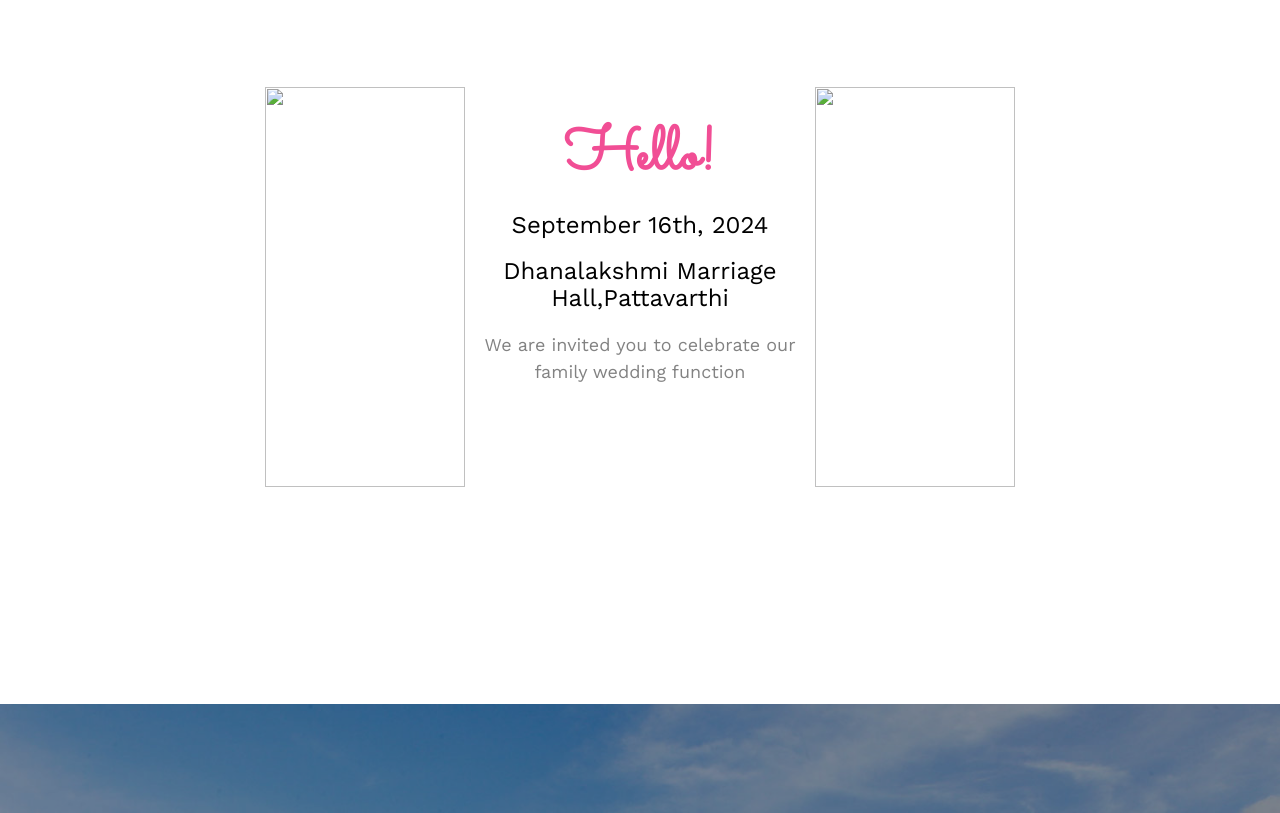
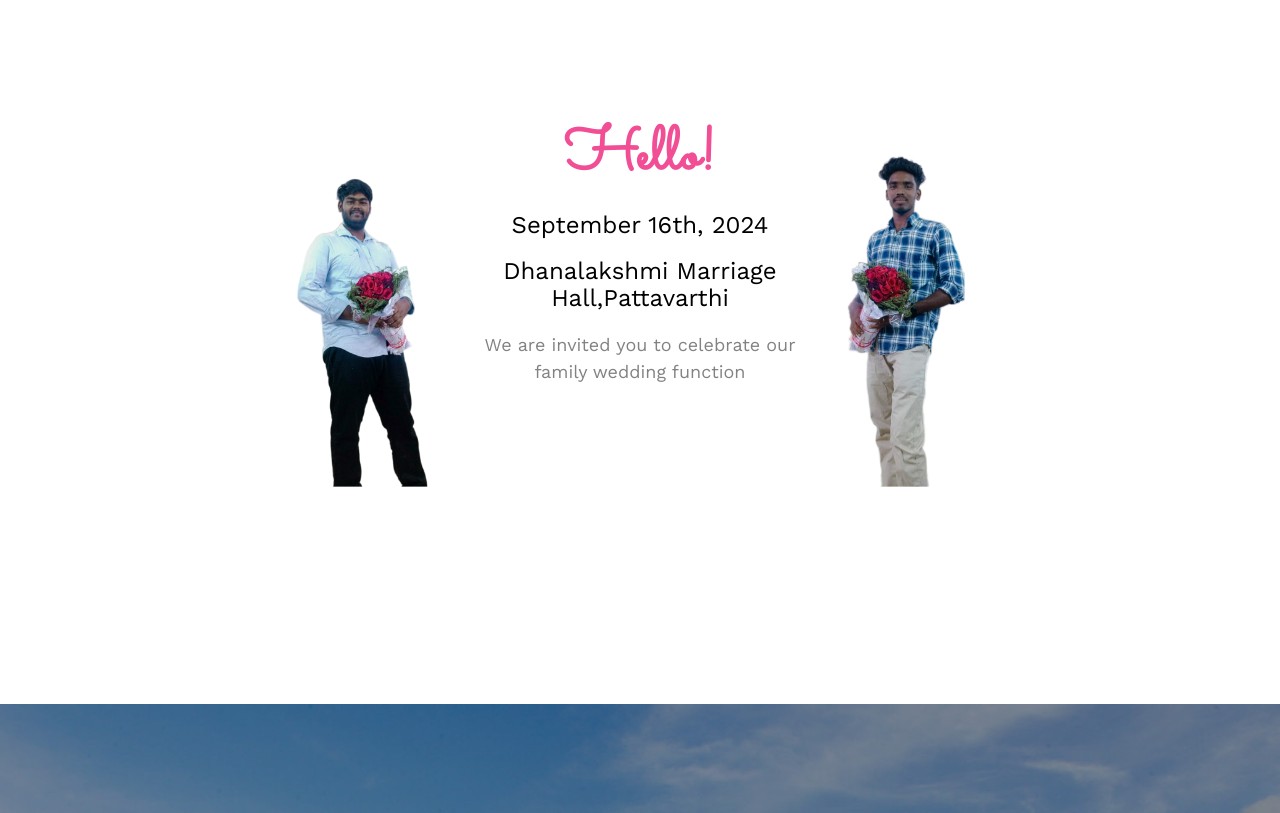
Before and after one commit to Guru868/Wedding-Invitation, a plain HTML site: page index.html in a window 1280 px wide. Shown: the part 900-1713 px from the top of the page. Drawn offline with nearby package versions, Linux system fonts and the light colour scheme; the site is published under a folder, as on GitHub Pages, so addresses that start at the root find nothing; files whose address does not match are found by name.

Commit message:
path change
update

```diff
--- a/index.html
+++ b/index.html
@@ -66,8 +66,8 @@
 		<div class="container">
 			<div class="row">
 				<div class="col-md-8 col-md-offset-2 text-center fh5co-heading animate-box">
-                    <img src="/images/wc-left.png"  alt="" class="img-left">
-                    <img src="/images/wc-right.png"  alt="" class="img-left img-right">
+                    <img src="images/wc-left.png"  alt="" class="img-left">
+                    <img src="images/wc-right.png"  alt="" class="img-left img-right">
 					<h2>Hello!</h2>
 					<h3>September 16th, 2024</h3>
 					<h3>Dhanalakshmi Marriage Hall,Pattavarthi</h3>
```
